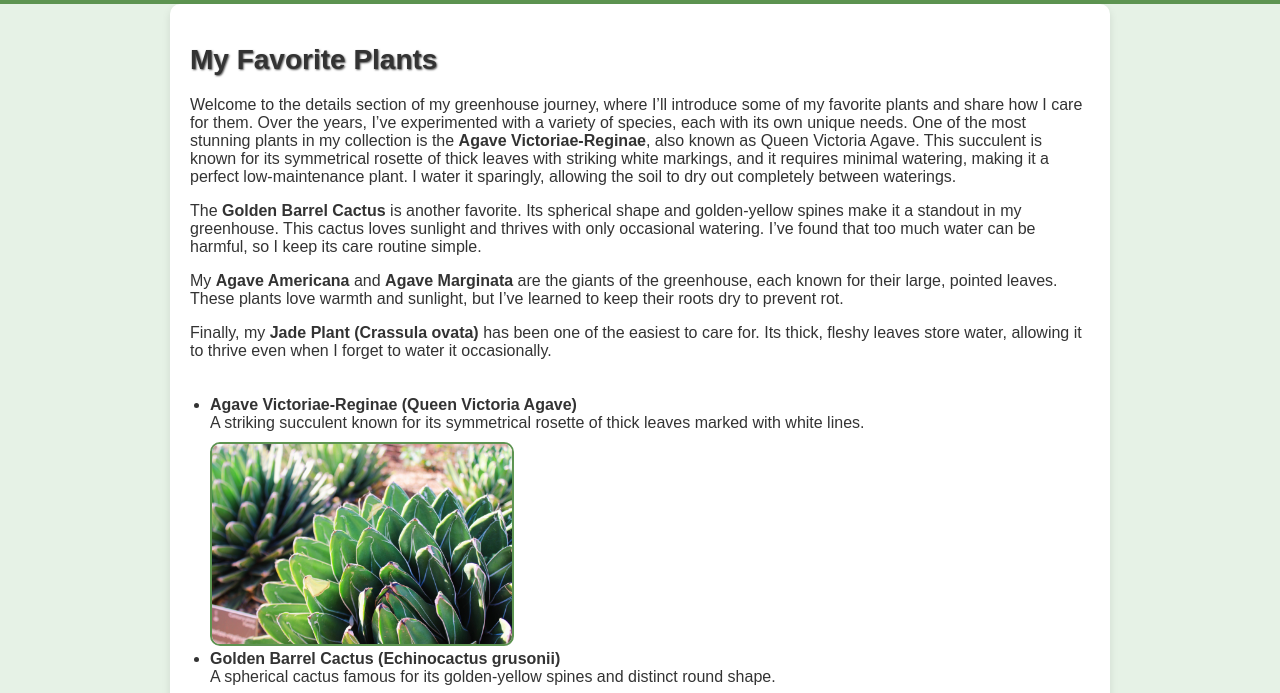
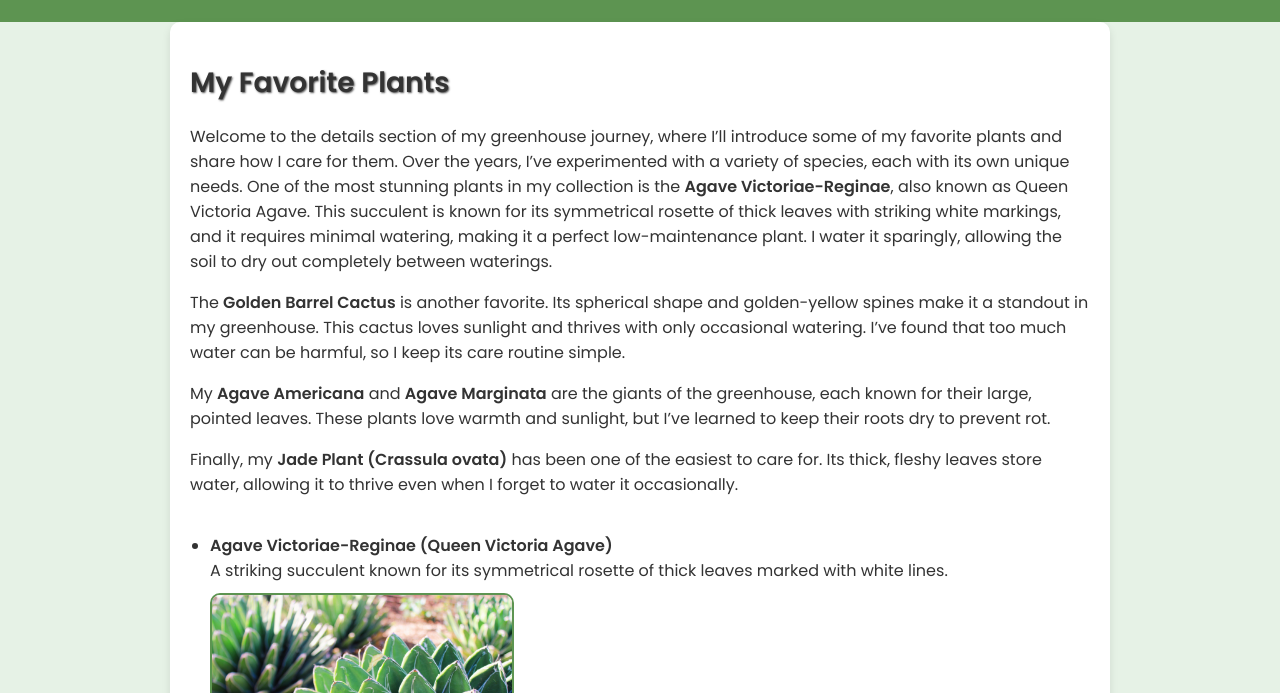
Before and after one commit to bberlinger13/ds4200_homework_3, a plain HTML site: page details.html in a window 1280 px wide. Shown: the part 147-840 px from the top of the page. Drawn offline with Linux system fonts and the light colour scheme.

Commit message:
font upload

```diff
--- a/details.html
+++ b/details.html
@@ -5,6 +5,8 @@
     <meta name="viewport" content="width=device-width, initial-scale=1.0">
     <title>Plants in My Greenhouse</title>
     <link rel="stylesheet" href="style.css">
+    <link href="https://fonts.googleapis.com/css2?family=Poppins:wght@400;600&display=swap" rel="stylesheet">
+
 </head>
 <body>
     <header>
```
Also changed, not shown: index.html (+2 -0 lines).
